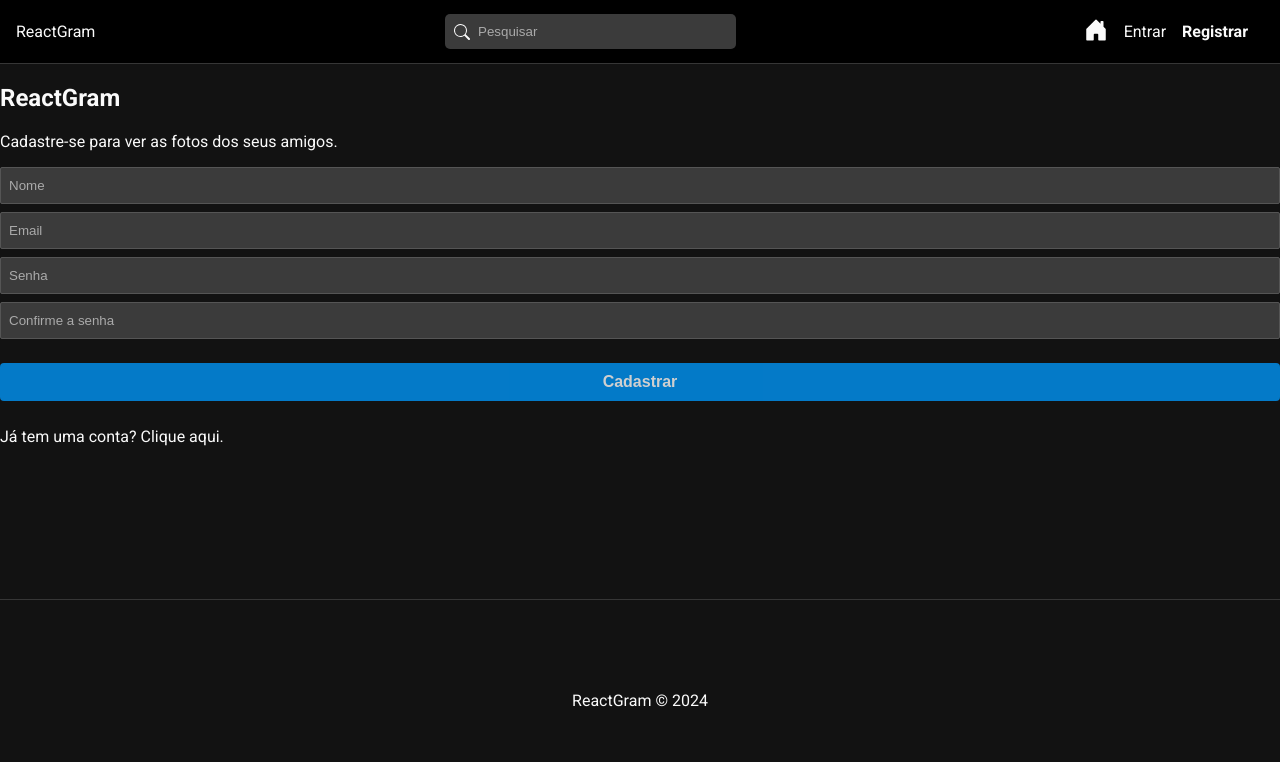
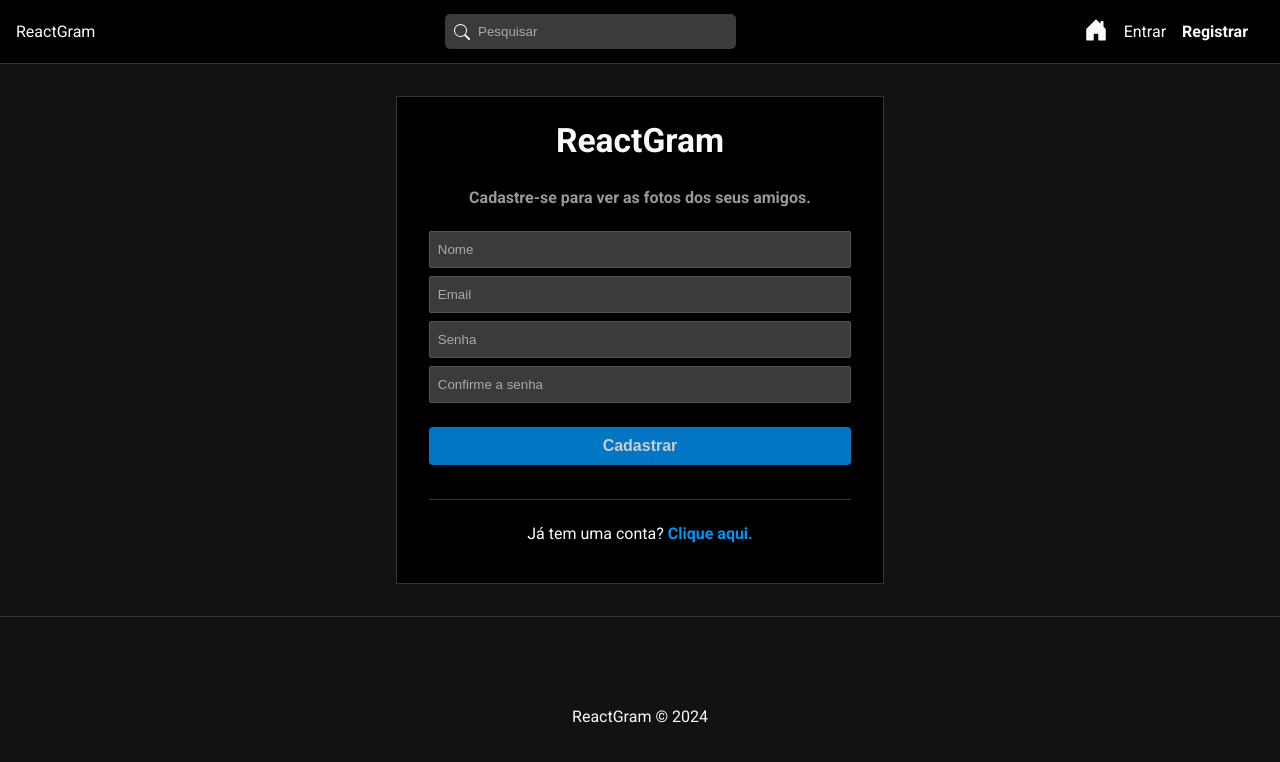
Before and after one commit to lgs8Lucas/reactgram, a React (Vite) app in the folder frontend/: page /register in a window 1280 px wide. Shown: the top 762 px of the page. Built offline with nearby package versions, Linux system fonts and the light colour scheme.

Commit message:
Criado estilo para ps formulários de autenticação.

```diff
--- a/frontend/src/pages/Auth/Auth.css
+++ b/frontend/src/pages/Auth/Auth.css
@@ -0,0 +1,39 @@
+#login,
+#register {
+	border: 1px solid #363636;
+	background-color: #000;
+	padding: 1.5em 2em;
+	max-width: 33%;
+	margin: 2em auto;
+}
+
+#login h2,
+#register h2 {
+	text-align: center;
+	font-size: 2.1em;
+	margin-top: 0;
+}
+
+.subtitle {
+	font-weight: bold;
+	color: #999;
+	margin-bottom: 1.5em;
+}
+
+#login form,
+#register form {
+	padding-bottom: 1.5em;
+	margin-bottom: 1.5em;
+	border-bottom: 1px solid #363636;
+}
+
+#login p,
+#register p {
+	text-align: center;
+}
+
+#login p a,
+#register p a {
+	font-weight: bold;
+	color: #0094f6;
+}
--- a/frontend/src/pages/Auth/Register.jsx
+++ b/frontend/src/pages/Auth/Register.jsx
@@ -12,7 +12,7 @@ const Register = () => {
 		e.preventDefault();
 	};
 	return (
-		<div>
+		<div id="register">
 			<h2>ReactGram</h2>
 			<p className="subtitle">Cadastre-se para ver as fotos dos seus amigos.</p>
 			<form onSubmit={handleSubmit}>
@@ -21,10 +21,10 @@ const Register = () => {
 				<input type="password" placeholder="Senha" />
 				<input type="password" placeholder="Confirme a senha" />
 				<input type="submit" value={"Cadastrar"} />
-				<p>
-					Já tem uma conta? <Link to={"/login"}>Clique aqui.</Link>
-				</p>
 			</form>
+			<p>
+				Já tem uma conta? <Link to={"/login"}>Clique aqui.</Link>
+			</p>
 		</div>
 	);
 };
```
